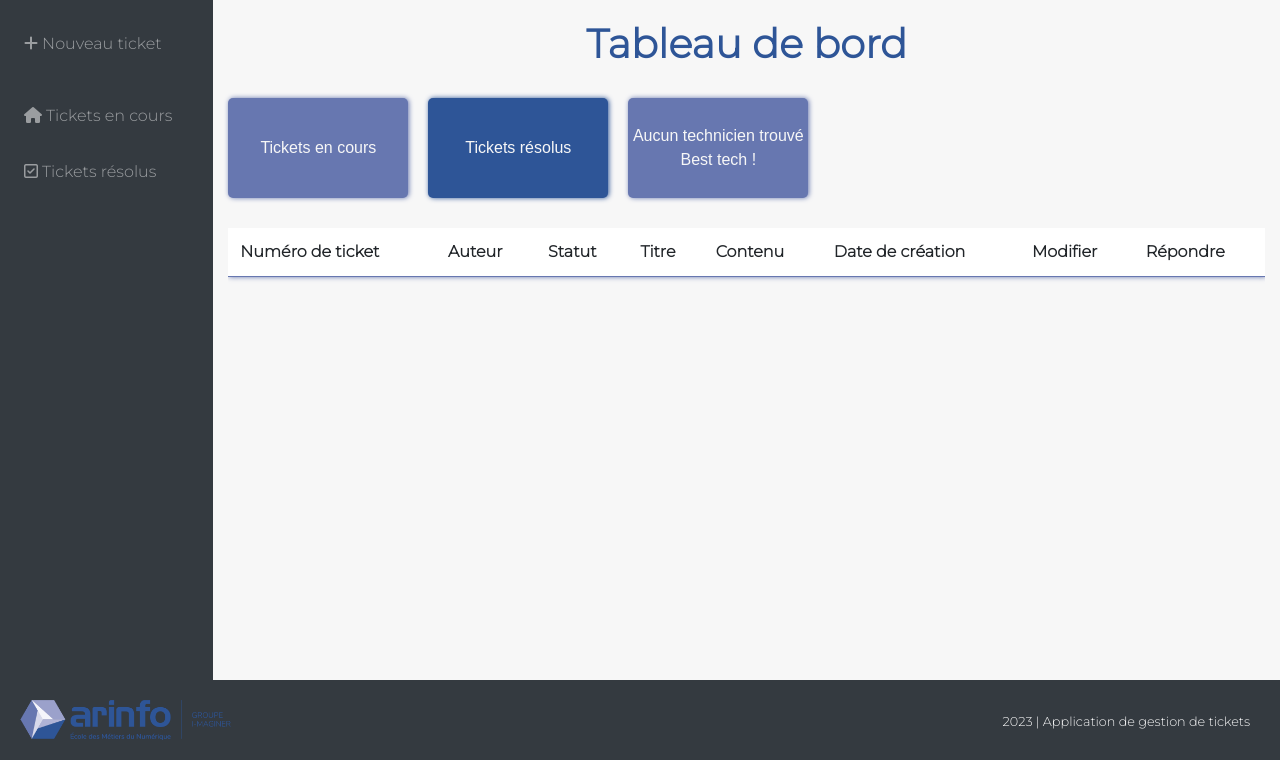
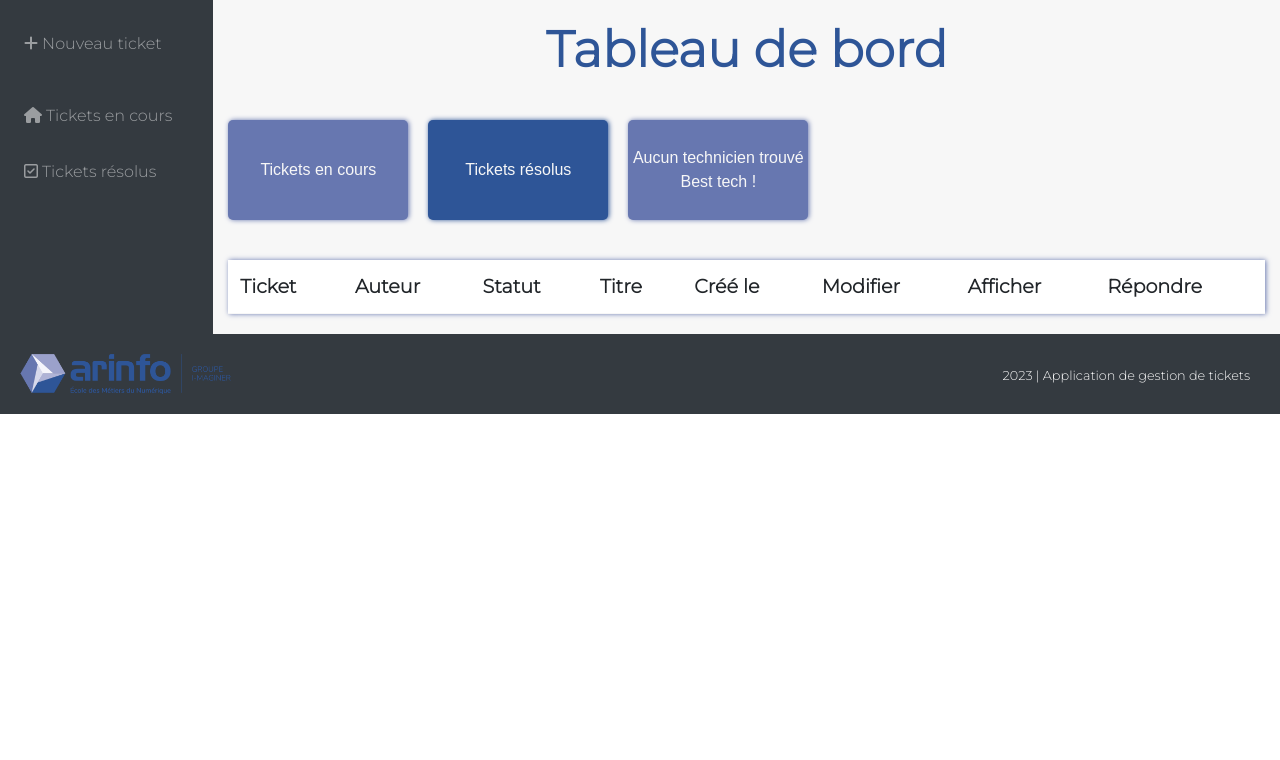
Before and after one commit to theresedecobert/outil_ticketing, a Symfony app: template outil_ticketing/templates/main/index.html.twig in a window 1280 px wide. Shown: the part 56-816 px from the top of the page. After the commit the page ends 470 px from the top, so only its background shows below. Run offline with Twig, Linux system fonts and the light colour scheme; the template is opened without the code that fills it, so the values that code supplies are empty; some libraries are stand-ins or nearby versions.

Commit message:
Mise à jour templates index tickets

```diff
--- a/outil_ticketing/public/css/_mixins.scss
+++ b/outil_ticketing/public/css/_mixins.scss
@@ -1,6 +1,6 @@
 @mixin title {
     font-family: 'Montserrat', sans-serif;
-    font-size: 40px;
+    font-size: 50px;
     text-align: center;
 }
 
--- a/outil_ticketing/public/css/style.css
+++ b/outil_ticketing/public/css/style.css
@@ -1,7 +1,7 @@
 /*************** GLOBAL ***************/
 h1 {
   font-family: "Montserrat", sans-serif;
-  font-size: 40px;
+  font-size: 50px;
   text-align: center;
   color: #2E5597;
 }
@@ -60,12 +60,11 @@ footer img {
 }
 
 #sidebar {
-  height: 85vh;
+  height: 100%;
 }
 
 /*************** INDEX ***************/
 #dashboard {
-  height: 85vh;
   background-color: #F7F7F7;
 }
 #dashboard h1 {
@@ -74,7 +73,7 @@ footer img {
 }
 #dashboard .ranking {
   display: flex;
-  margin: 30px 0;
+  margin: 40px 0;
 }
 #dashboard .ranking .openedTickets {
   height: 100px;
@@ -131,5 +130,6 @@ footer img {
   text-align: left;
 }
 #dashboard th {
-  border-bottom: 1px solid #6777B0;
+  border-bottom: 1px solid #F7F7F7;
+  font-size: larger;
 }/*# sourceMappingURL=style.css.map */
--- a/outil_ticketing/public/css/style.scss
+++ b/outil_ticketing/public/css/style.scss
@@ -66,12 +66,11 @@ footer {
 }
 
 #sidebar {
-    height: 85vh;
+    height: 100%;
 }
 
 /*************** INDEX ***************/
 #dashboard {
-    height: 85vh;
     background-color: $lightgrey;
 
     h1 {
@@ -81,7 +80,7 @@ footer {
 
     .ranking {
         display: flex;
-        margin: 30px 0;
+        margin: 40px 0;
 
         .openedTickets {
             height: 100px;
@@ -144,6 +143,7 @@ footer {
     }
 
     th {
-        border-bottom: 1px solid $lightblue;
+        border-bottom: 1px solid $lightgrey;
+        font-size: larger;
     }
 }
--- a/outil_ticketing/src/Controller/AnswersController.php
+++ b/outil_ticketing/src/Controller/AnswersController.php
@@ -28,6 +28,10 @@ class AnswersController extends AbstractController
     {
         // Assume you have a method to find the ticket by ID in your repository
         $ticket = $entityManager->getRepository(Tickets::class)->find($id);
+
+        if (!$ticket) {
+            throw $this->createNotFoundException('Ticket not found');
+        }
 
         $answer = new Answers();
         $answer->setTicket($ticket);  // Associate the answer with the ticket
--- a/outil_ticketing/src/Form/TicketsType.php
+++ b/outil_ticketing/src/Form/TicketsType.php
@@ -4,7 +4,7 @@ namespace App\Form;
 
 use App\Entity\User;
 use App\Entity\Tickets;
-use App\Entity\User;
+
 use Symfony\Component\Form\AbstractType;
 use Symfony\Component\Form\FormBuilderInterface;
 use Symfony\Bridge\Doctrine\Form\Type\EntityType;
--- a/outil_ticketing/templates/_partials/_sidebar.html.twig
+++ b/outil_ticketing/templates/_partials/_sidebar.html.twig
@@ -1,4 +1,4 @@
-<aside class="col-md-2 p-0 h-100">
+<aside class="col-md-2 p-0">
     <nav class="navbar navbar-expand-md flex-md-column flex-row align-items-start navbar-dark bg-dark" id="sidebar">
         <ul class="flex-md-column flex-row navbar-nav w-100 justify-content-between">
             <li class="nav-item mt-3 mb-3">
--- a/outil_ticketing/templates/main/index.html.twig
+++ b/outil_ticketing/templates/main/index.html.twig
@@ -20,8 +20,7 @@
 				<div class="bestTech">
 					<div class="rank">
 						{% if bestTechnician %}
-							{{ bestTechnician.firstName }}
-							{{ bestTechnician.lastName }}{% else %}Aucun technicien trouvé
+							{{ bestTechnician.firstName }} {{ bestTechnician.lastName }}{% else %}Aucun technicien trouvé
 						{% endif %}
 					</div>
 					Best tech !
@@ -29,24 +28,23 @@
 			</div>
 
 			<!--DASHBOARD OF OPENED TICKETS-->
-			<div class="table-responsive">
 			<table>
 				<thead>
 					<tr>
-							<th>Numéro de ticket</th>
+						<th>Ticket</th>
 						<th>Auteur</th>
 						<th>Statut</th>
 						<th>Titre</th>
-							<th>Contenu</th>
-							<th>Date de création</th>
+						<th>Créé le</th>
 						<th>Modifier</th>
+						<th>Afficher</th>
 						<th>Répondre</th>
 					</tr>
 				</thead>
 				<tbody>
 					{% for ticket in tickets %}
 						<!--DISPLAY ONLY OPENED TICKETS-->
-							{% if ticket.status == 'Ouvert' %}
+						{% if ticket.status == 'ouvert' %}
 							<tr>
 								<td>{{ ticket.id }}</td>
 								<!--GETTING USER WHO HAS CREATED THE TICKET-->
@@ -54,13 +52,23 @@
 									{{ ticket.user.lastName }}</td>
 								<td>{{ ticket.status }}</td>
 								<td>{{ ticket.title }}</td>
-									<td>{{ ticket.content }}</td>
 								<td>{{ ticket.createdAt ? ticket.createdAt|date('d-m-Y à H:i') : '' }}</td>
 								<td>
 									{% if is_granted('ROLE_ADMIN') or ticket.user == app.user %}
-											<a href="{{ path('app_tickets_edit', {'id': ticket.id}) }}"><i class="fa-solid fa-pencil"></i></a>
+										<a href="{{ path('app_tickets_edit', {'id': ticket.id}) }}">
+											<i class="fa-solid fa-pencil"></i>
+										</a>
 									{% endif %}
-										<a href="{{ path('app_answers_new', {'id': ticket.id}) }}"><i class="fa-regular fa-comment-dots"></i></a>
+								</td>
+								<td>
+									<a href="{{ path('app_tickets_show', {'id': ticket.id}) }}">
+										<i class="fa-solid fa-magnifying-glass-plus"></i>
+									</a>
+								</td>
+								<td>
+									<a href="{{ path('app_answers_new', {'id': ticket.id}) }}">
+										<i class="fa-regular fa-comment-dots"></i>
+									</a>
 								</td>
 							</tr>
 						{% endif %}
@@ -68,7 +76,6 @@
 				</tbody>
 			</table>
 		</div>
-		</div>
 	</section>
 	{% include "_partials/_footer.html.twig" %}
 {% endblock %}
--- a/outil_ticketing/templates/registration/register.html.twig
+++ b/outil_ticketing/templates/registration/register.html.twig
@@ -1,6 +1,7 @@
 {% extends 'base.html.twig' %}
 
-{% block title %}Créer un utilisateur{% endblock %}
+{% block title %}Créer un utilisateur
+{% endblock %}
 
 {% block body %}
 	<h1>Créer un utilisateur</h1>
@@ -13,7 +14,6 @@
             label: 'Mot de passe'
         }) }}
 
+	<button type="submit" class="button">Valider</button>
 	{{ form_end(registrationForm) }}
-
-    <button type="submit" class="button">Valider</button>
 {% endblock %}
```
Also changed, not shown: outil_ticketing/templates/tickets/index.html.twig (+20 -13 lines), outil_ticketing/templates/tickets/show.html.twig (+15 -3 lines), 1 other file. Lines whose indentation alone changed are shown as unchanged.
